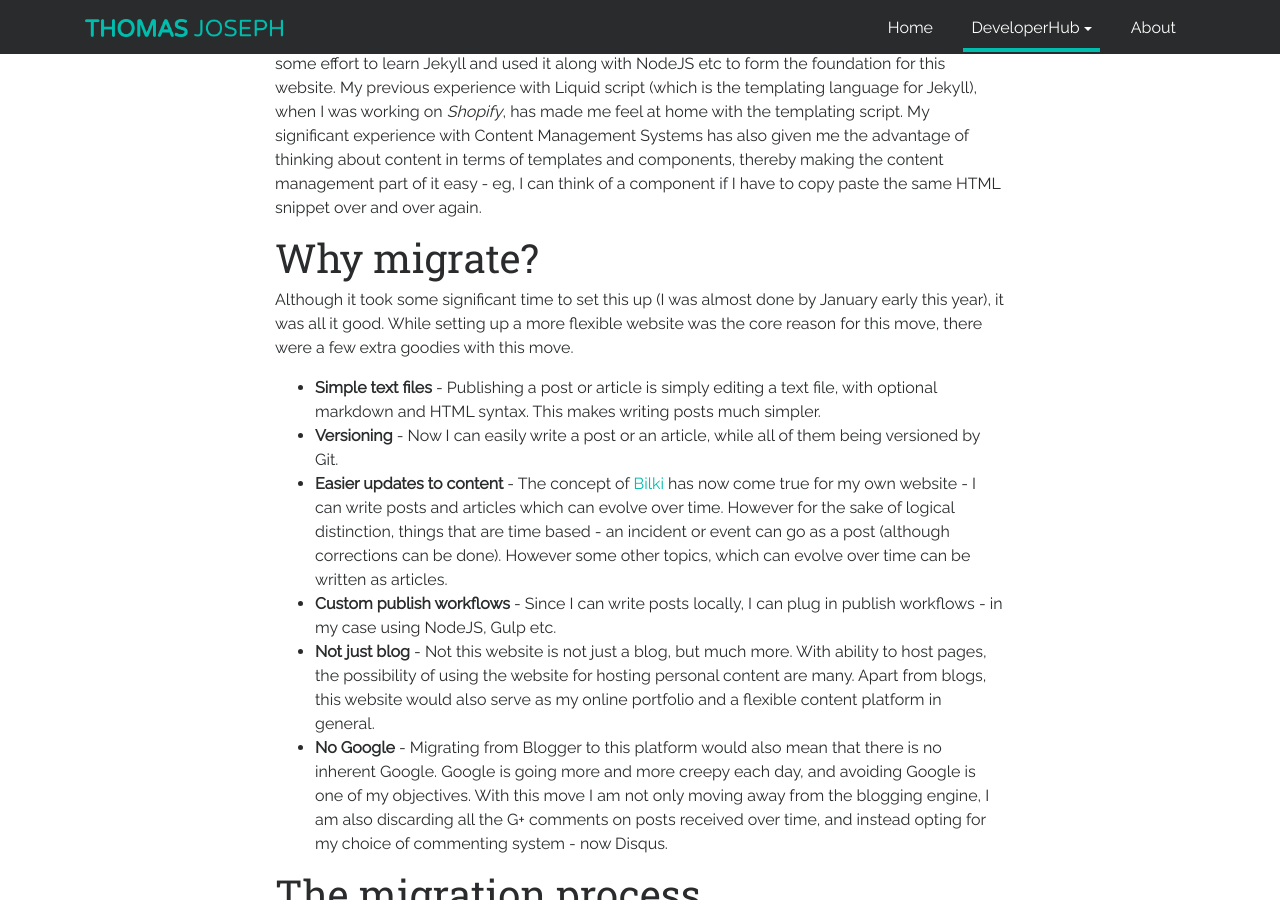
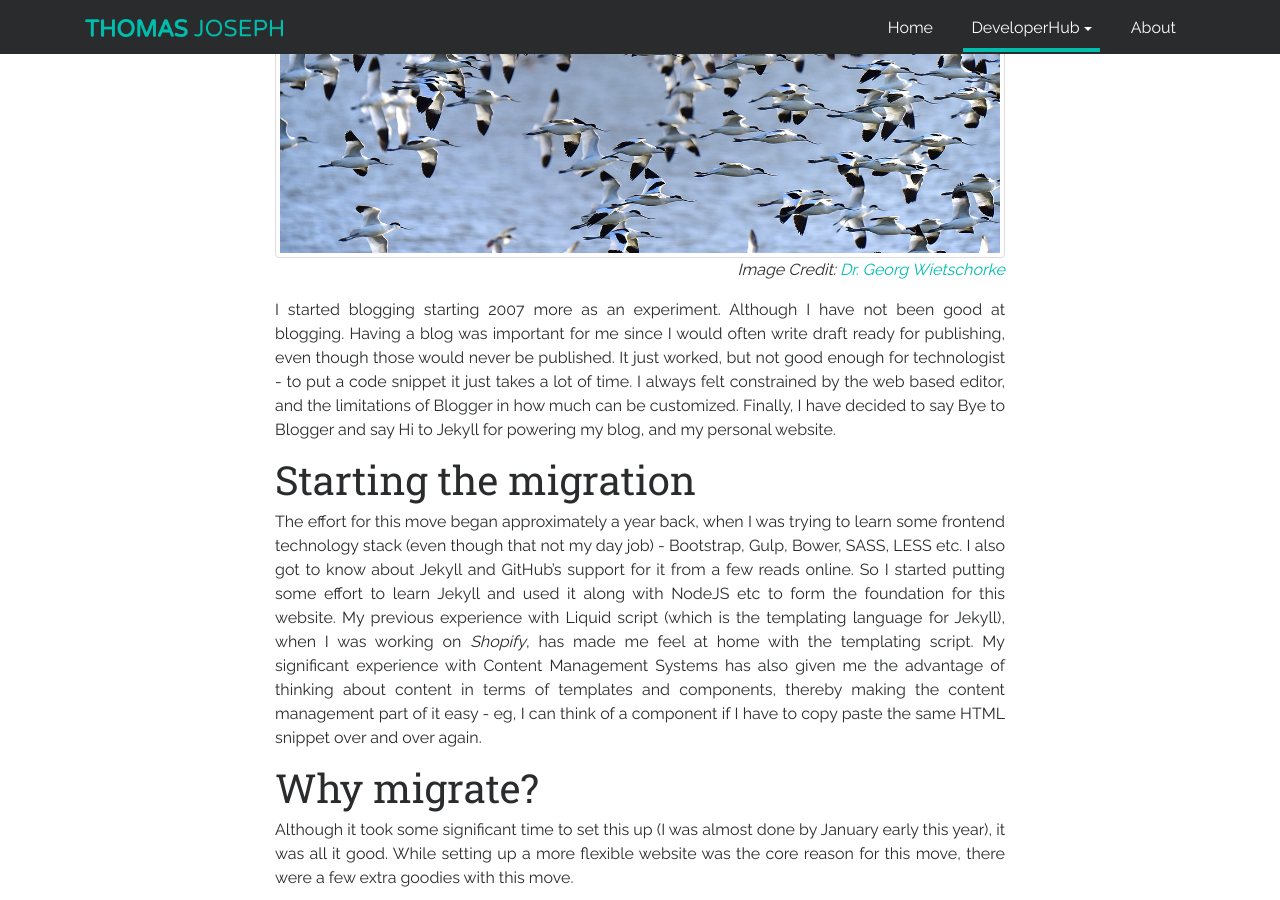
Before and after one commit to ethomasjoseph/ethomasjoseph.com, a Jekyll site: the page built from docs/_posts/2017-12-07-migrating-my-blog-to-jekyll-from-blogger.md, in a window 1280 px wide and 900 px high, scrolled down 561 px. Built offline with Jekyll 4.4.1, drawn with Linux system fonts in a browser that asks for light colours; comment, search, counter and statistics services are not loaded.

Commit message:
* Added the featured image * Fixed some featured image rendering issue

```diff
--- a/docs/_includes/themes/tj/post.html
+++ b/docs/_includes/themes/tj/post.html
@@ -17,13 +17,15 @@
 	        {% if page.summary %}<p class="summary">{{ page.summary }}</p>{% endif %}
 	      </div>
 	      <div class="col-xs-12 col-md-8 push-md-2 blog-main">
-	      	{% if page.featuredImage and page.featuredImage > 0 %}
+					<hr>
+	      	{% if page.featuredImage  != blank  %}
 	        <div class="post-primary-image text-center">
-	          <img class="img-thumbnail img-fluid mx-auto" style="max-height: 20rem;" src="page.featuredImage">
+	          <img class="img-thumbnail img-fluid mx-auto" style="width: 100%;" src="{{page.featuredImage}}">
 	        </div>
+					{% if page.featuredImage_caption %}<strong class="font-weight-bold">{{page.featuredImage_caption}}</strong>{% endif %}
+					<p class="text-right"><cite>Image Credit: <a href="{{page.featuredImage_author_profileUrl}}" target="_blank">{{page.featuredImage_author}}</a></cite></p>
 	        {% endif %}
-	        <div class="blog-post">
-	          <hr>
+	        <div class="blog-post text-justify">
 				{% include {{THEME_BASE_PATH}}/structure/maincontent.html %}
 	        </div><!-- /.blog-post -->
 	        <hr>
--- a/docs/_includes/utils/find-featured-image
+++ b/docs/_includes/utils/find-featured-image
@@ -1,5 +1,5 @@
 {% assign FEATURED_IMAGE = nil %}
-{% if include.entry.featuredImage and include.entry.featuredImage > 0 %}
+{% if include.entry.featuredImage and include.entry.featuredImage != blank %}
 	{% assign FEATURED_IMAGE = include.entry.featuredImage %}
 {% elsif include.entry.content contains '<img ' %}
 	{% assign images = include.entry.content | split: "<img " %}
--- a/docs/_posts/2017-12-07-migrating-my-blog-to-jekyll-from-blogger.md
+++ b/docs/_posts/2017-12-07-migrating-my-blog-to-jekyll-from-blogger.md
@@ -2,11 +2,15 @@
 layout: post
 title: Migrating my blog from Blogger
 date: '2017-12-07T21:40:00.005-04:00'
+featuredImage: /assets/images/main/migration.jpg
+featuredImage_author: Dr. Georg Wietschorke
+featuredImage_author_profileUrl: https://pixabay.com/en/users/Georg_Wietschorke-3238642/
 author: ethomasjoseph
 published: true
 categories: [developerhub, blog]
 modified_time: '2017-12-07T21:40:00.005-04:00'
 ---
+
 I started blogging starting 2007 more as an experiment. Although I have not been good at blogging. Having a blog was important for me since I would often write draft ready for publishing, even though those would never be published. It just worked, but not good enough for technologist - to put a code snippet it just takes a lot of time. I always felt constrained by the web based editor, and the limitations of Blogger in how much can be customized. Finally, I have decided to say Bye to Blogger and say Hi to Jekyll for powering my blog, and my personal website.
 
 ## Starting the migration
```
Also changed, not shown: docs/assets/images/main/migration.jpg (added).
